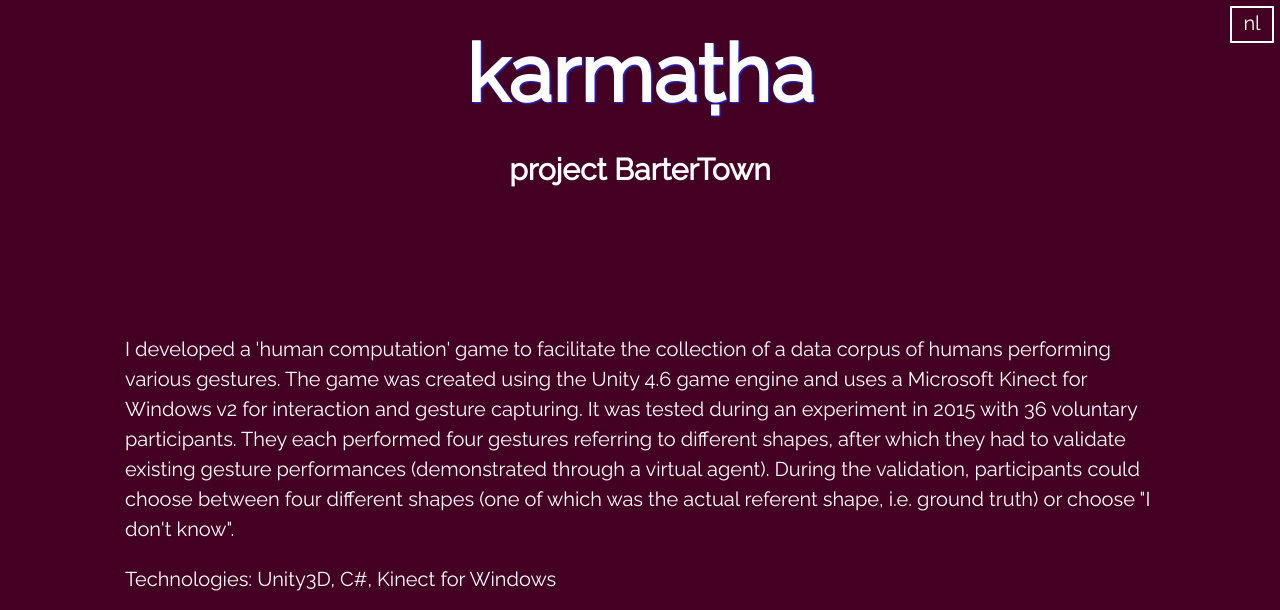
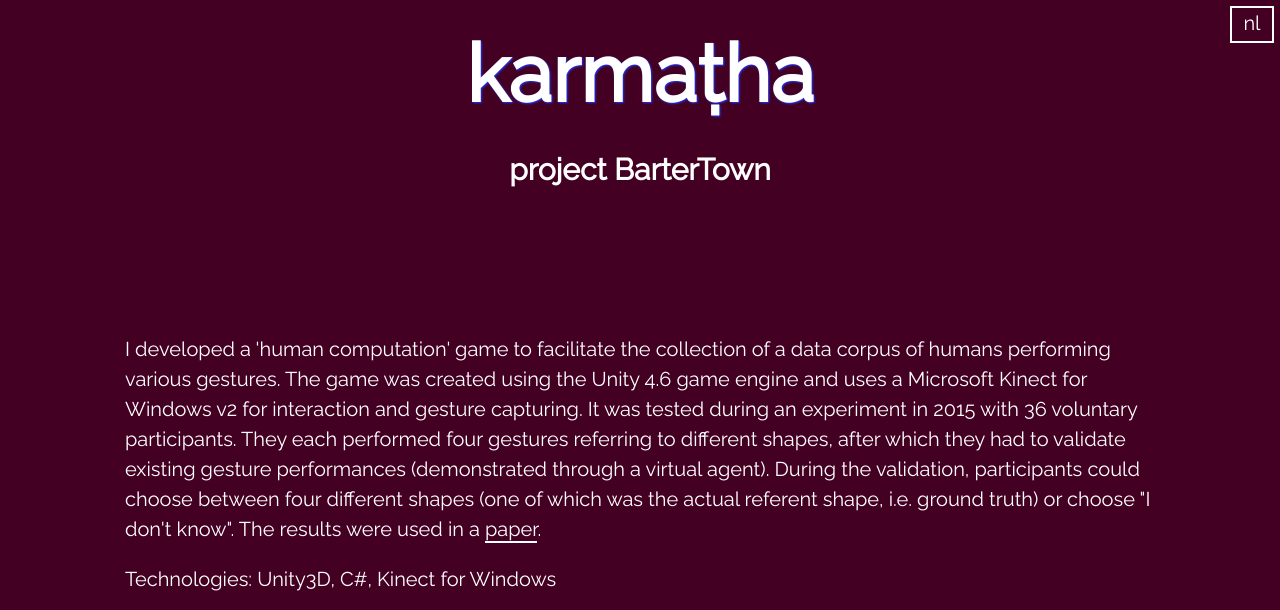
Before and after one commit to karmatha-nl/karmatha-nl.github.io, a Jekyll site: the page built from projects/bartertown.md, in a window 1280 px wide, cut to the strip 0-610 px from the top of the page. Built offline with Jekyll 4.4.1, drawn with Linux system fonts in a browser that asks for light colours.

Commit message:
Dutch translation of bartertown project

```diff
--- a/css/project.scss
+++ b/css/project.scss
@@ -14,7 +14,8 @@
 
     padding: 0;
     margin: auto;
-    background-size: cover;
+    background-size: contain;
+    background-repeat: no-repeat;
 }
 
 .nav-arrow {
--- a/projects/bartertown.md
+++ b/projects/bartertown.md
@@ -8,15 +8,21 @@
 - '../../css/images/projects/2015_bartertown/screenshots/intro0.png'
 ---
 
-<section class="content-block" id="">
-    <div class="multi-lang-block">
-        <div lang="en">
-            <p>
-I developed a 'human computation' game to facilitate the collection of a data corpus of humans performing various gestures. The game was created using the Unity 4.6 game engine and uses a Microsoft Kinect for Windows v2 for interaction and gesture capturing. It was tested during an experiment in 2015 with 36 voluntary participants. They each performed four gestures referring to different shapes, after which they had to validate existing gesture performances (demonstrated through a virtual agent). During the validation, participants could choose between four different shapes (one of which was the actual referent shape, i.e. ground truth) or choose "I don't know".
-            </p>
-            <p>
+<section class="content-block multi-lang-block">
+    <div lang="en">
+        <p>
+I developed a 'human computation' game to facilitate the collection of a data corpus of humans performing various gestures. The game was created using the Unity 4.6 game engine and uses a Microsoft Kinect for Windows v2 for interaction and gesture capturing. It was tested during an experiment in 2015 with 36 voluntary participants. They each performed four gestures referring to different shapes, after which they had to validate existing gesture performances (demonstrated through a virtual agent). During the validation, participants could choose between four different shapes (one of which was the actual referent shape, i.e. ground truth) or choose "I don't know". The results were used in a <a href="http://mediatechnology.leiden.edu/research/theses/bartertown-human-computation-game-to-create-a-dataset-of-iconic-gestures">paper</a>.
+        </p>
+        <p>
 Technologies: Unity3D, C#, Kinect for Windows
-            </p>
-        </div>
+        </p>
+    </div>
+    <div lang="nl">
+        <p>
+Ik ontwikkelde een zgn. 'human computation game' voor het verzamelen van een databank van menselijke gebaren. De game is gemaakt in Unity 4.6 en gebruikt een Microsfot Kinect for Windows v2 voor de interactie en gebarenopname. Het experiment vond plaats in 2015 met 36 vrijwilligers. Iedere deelnemer voerde vier gebaren uit, verwijzend naar verschillende vormen. Daarna werden de gebaren van eerdere deelnemers gevalideerd dankzij uitbeelding via een virtuele agent. Tijdens deze validatie konden deelnemers kiezen tussen vier verschillende vormen (waarvan een de referent vorm was) of de optie 'Ik weet het niet'. De resultaten zijn verwerkt in een een <a href="http://mediatechnology.leiden.edu/research/theses/bartertown-human-computation-game-to-create-a-dataset-of-iconic-gestures">paper</a>.
+        </p>
+        <p>
+Technologieen: Unity3D, C#, Kinect for Windows
+        </p>
     </div>
 </section>
```
